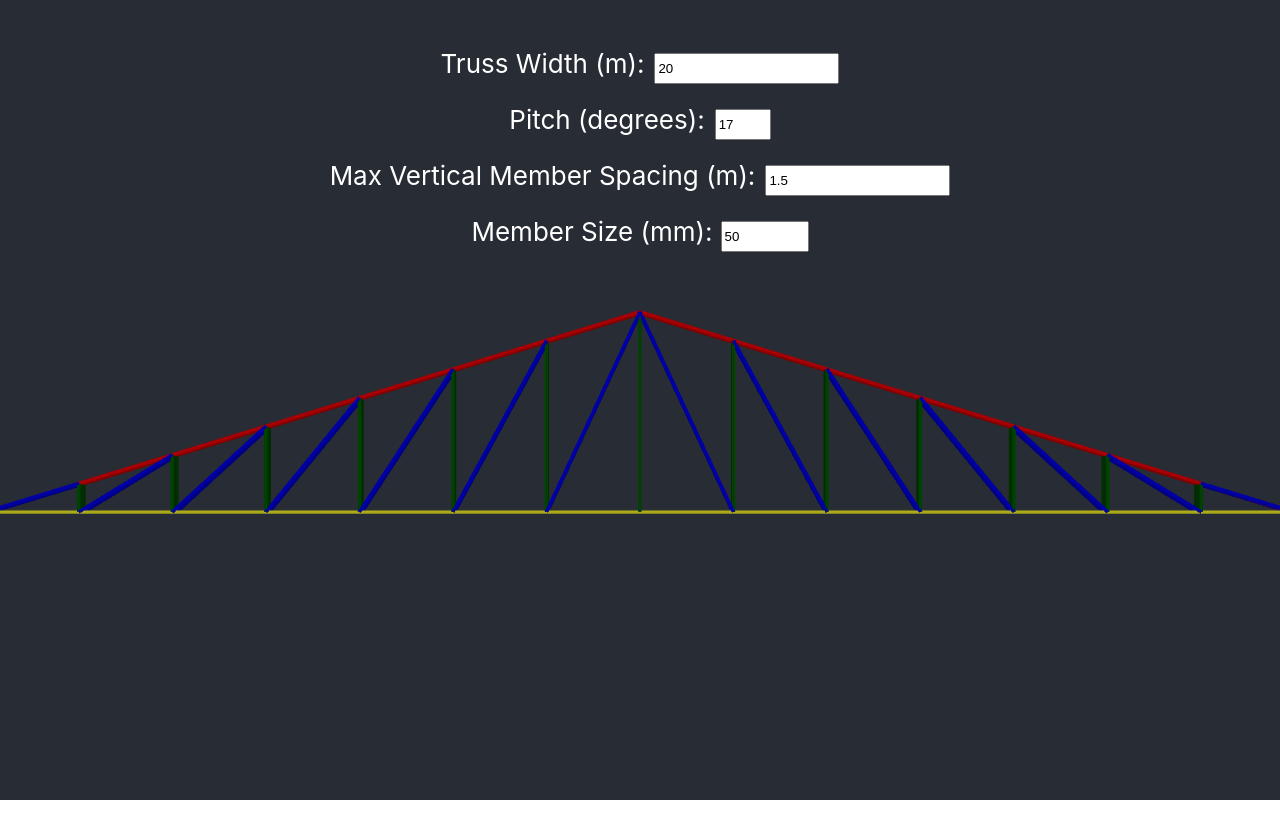
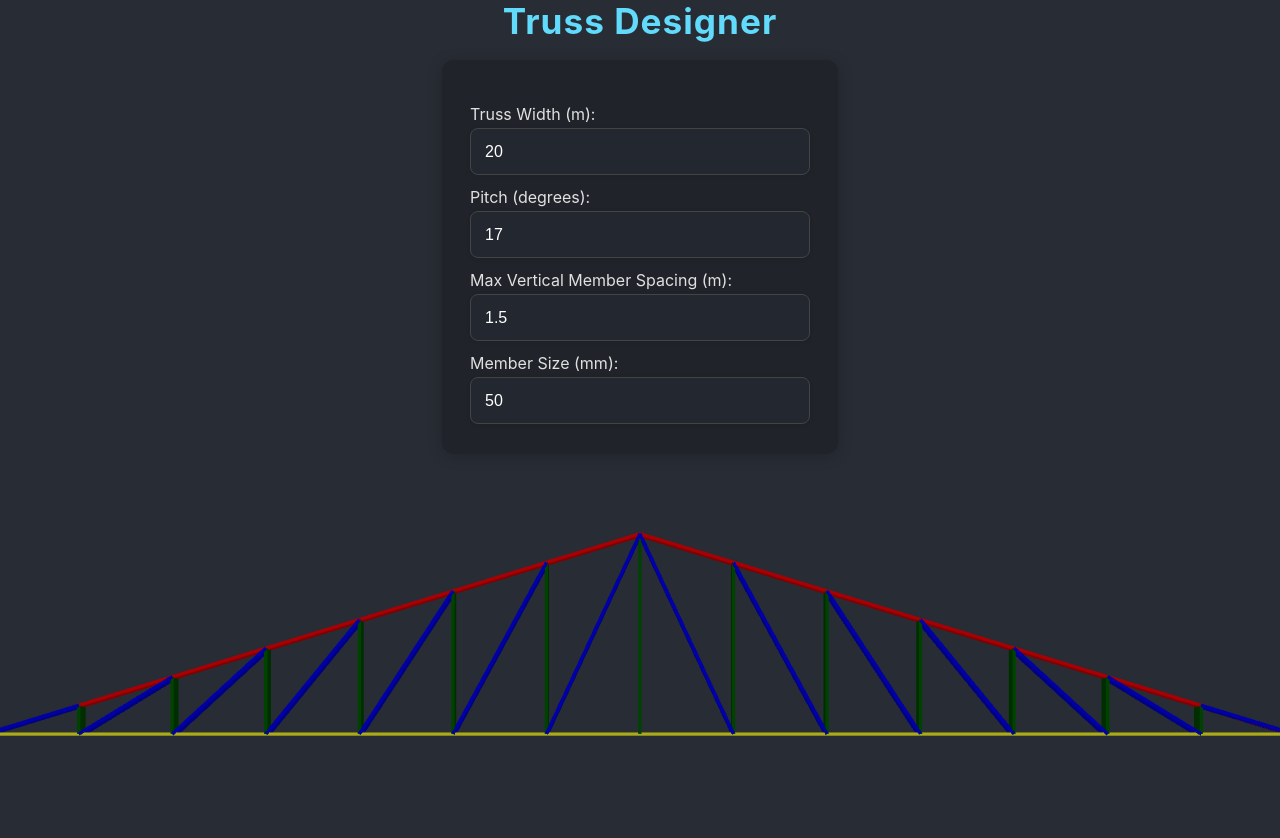
Before and after one commit to Freeman2333/neobim, a React (Create React App) app: page / in a window 1280 px wide. Shown: the top 838 px of the page. Before the commit the page ends 800 px from the top, so only its background shows below. Built offline with nearby package versions, Linux system fonts and the light colour scheme.

Commit message:
Refactor input components in App to use styled classes for improved styling and consistency

```diff
--- a/src/App.css
+++ b/src/App.css
@@ -1,3 +1,56 @@
+/* Modern input and panel styles for Truss Designer */
+.input-group {
+  display: flex;
+  flex-direction: column;
+  margin: 12px 0;
+}
+
+.input-label {
+  font-size: 1rem;
+  margin-bottom: 4px;
+  color: #e0e0e0;
+  text-align: left;
+}
+
+.styled-input {
+  padding: 10px 14px;
+  border: 1.5px solid #444;
+  border-radius: 8px;
+  background: #23272f;
+  color: #fff;
+  font-size: 1rem;
+  outline: none;
+  transition: border 0.2s, box-shadow 0.2s;
+  box-shadow: 0 1px 4px rgba(0, 0, 0, 0.08);
+}
+.styled-input:focus {
+  border: 1.5px solid #61dafb;
+  box-shadow: 0 2px 8px rgba(97, 218, 251, 0.12);
+}
+
+.error-message {
+  color: #ff7b7b;
+  font-size: 0.92rem;
+  margin-top: 3px;
+  text-align: left;
+}
+
+.truss-title {
+  font-size: 2.2rem;
+  font-weight: 700;
+  margin-bottom: 18px;
+  color: #61dafb;
+  letter-spacing: 1px;
+}
+
+.truss-panel {
+  background: #20232a;
+  border-radius: 12px;
+  padding: 32px 28px 18px 28px;
+  box-shadow: 0 2px 16px rgba(0, 0, 0, 0.18);
+  margin-bottom: 30px;
+  min-width: 340px;
+}
 .App {
   text-align: center;
 }
--- a/src/App.tsx
+++ b/src/App.tsx
@@ -110,76 +110,75 @@ function App() {
   return (
     <div className="App">
       <header className="App-header">
-        <div style={{ display: "flex", flexDirection: "column" }}>
-          <div style={{ margin: "10px" }}>
-            <label>
+        <div className="truss-title">Truss Designer</div>
+        <div className="truss-panel">
+          <div className="input-group">
+            <label className="input-label" htmlFor="truss-width">
               Truss Width (m):
+            </label>
             <input
+              id="truss-width"
+              className="styled-input"
               type="number"
               value={trussWidth}
               min={0.01}
               onChange={(e) => setTrussWidth(Number(e.target.value))}
-                style={{ marginLeft: "10px" }}
             />
-            </label>
             {errors.trussWidth && (
-              <div style={{ color: "salmon", fontSize: 13 }}>
-                {errors.trussWidth}
-              </div>
+              <div className="error-message">{errors.trussWidth}</div>
             )}
           </div>
-          <div style={{ margin: "10px" }}>
-            <label>
+          <div className="input-group">
+            <label className="input-label" htmlFor="pitch">
               Pitch (degrees):
+            </label>
             <input
+              id="pitch"
+              className="styled-input"
               type="number"
               value={pitch}
               min={1}
               max={89}
               onChange={(e) => setPitch(Number(e.target.value))}
-                style={{ marginLeft: "10px" }}
             />
-            </label>
             {errors.pitch && (
-              <div style={{ color: "salmon", fontSize: 13 }}>
-                {errors.pitch}
-              </div>
+              <div className="error-message">{errors.pitch}</div>
             )}
           </div>
-          <div style={{ margin: "10px" }}>
-            <label>
+          <div className="input-group">
+            <label className="input-label" htmlFor="max-spacing">
               Max Vertical Member Spacing (m):
+            </label>
             <input
+              id="max-spacing"
+              className="styled-input"
               type="number"
               value={maxVerticalMemberSpacing}
               min={0.01}
               onChange={(e) =>
                 setMaxVerticalMemberSpacing(Number(e.target.value))
               }
-                style={{ marginLeft: "10px" }}
             />
-            </label>
             {errors.maxVerticalMemberSpacing && (
-              <div style={{ color: "salmon", fontSize: 13 }}>
+              <div className="error-message">
                 {errors.maxVerticalMemberSpacing}
               </div>
             )}
           </div>
-          <div style={{ margin: "10px" }}>
-            <label>
+          <div className="input-group">
+            <label className="input-label" htmlFor="member-size">
               Member Size (mm):
+            </label>
             <input
+              id="member-size"
+              className="styled-input"
               type="number"
               min={1}
               value={memberSize}
               onChange={(e) => setMemberSize(Number(e.target.value))}
-                style={{ marginLeft: 8, width: 80 }}
             />
-            </label>
             {errors.memberSize && (
-              <div style={{ color: "salmon", fontSize: 13 }}>
-                {errors.memberSize}
-              </div>
+              <div className="error-message">{errors.memberSize}</div>
             )}
           </div>
         </div>
@@ -191,7 +190,7 @@ function App() {
           />
         )}
         {hasErrors && (
-          <div style={{ color: "salmon", marginTop: 20, fontWeight: 500 }}>
+          <div style={{ color: "#ff7b7b", marginTop: 20, fontWeight: 500 }}>
             Please fix the errors above to see the truss preview.
           </div>
         )}
```
Lines whose indentation alone changed are shown as unchanged.
